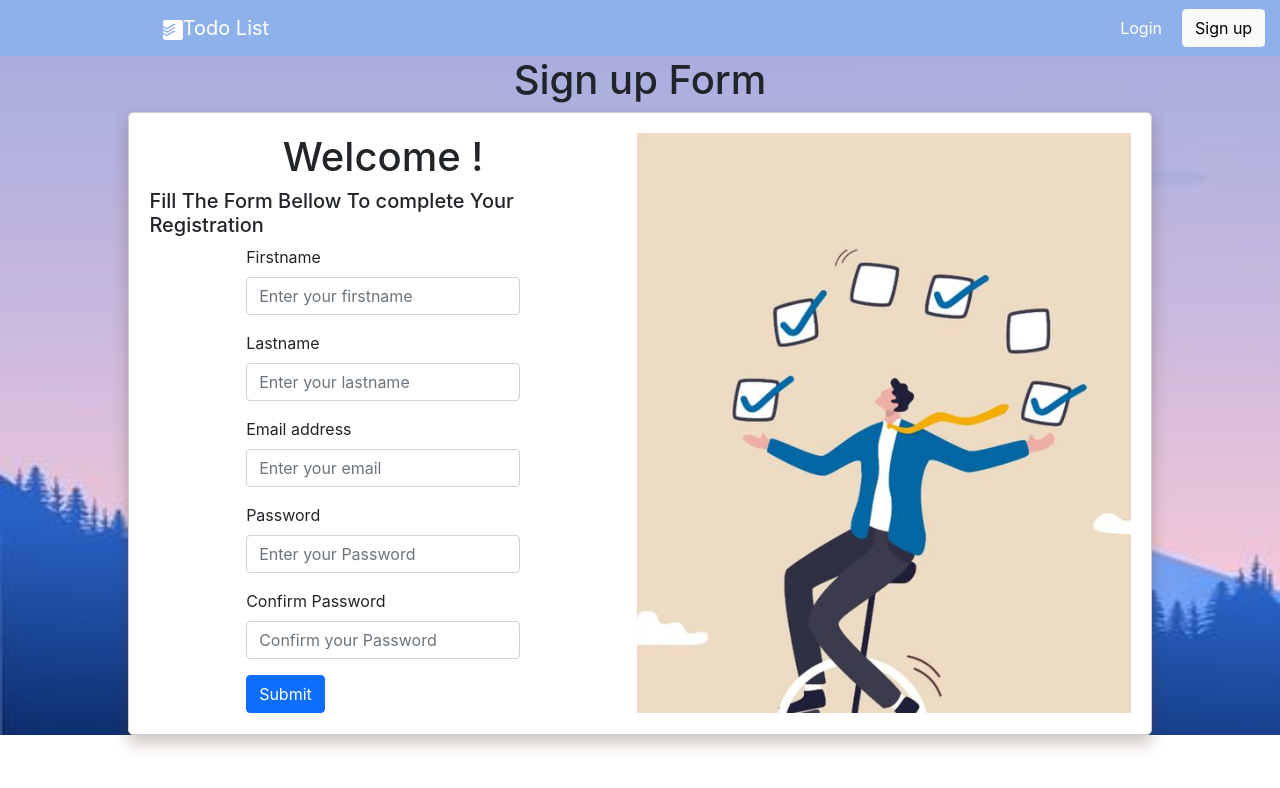
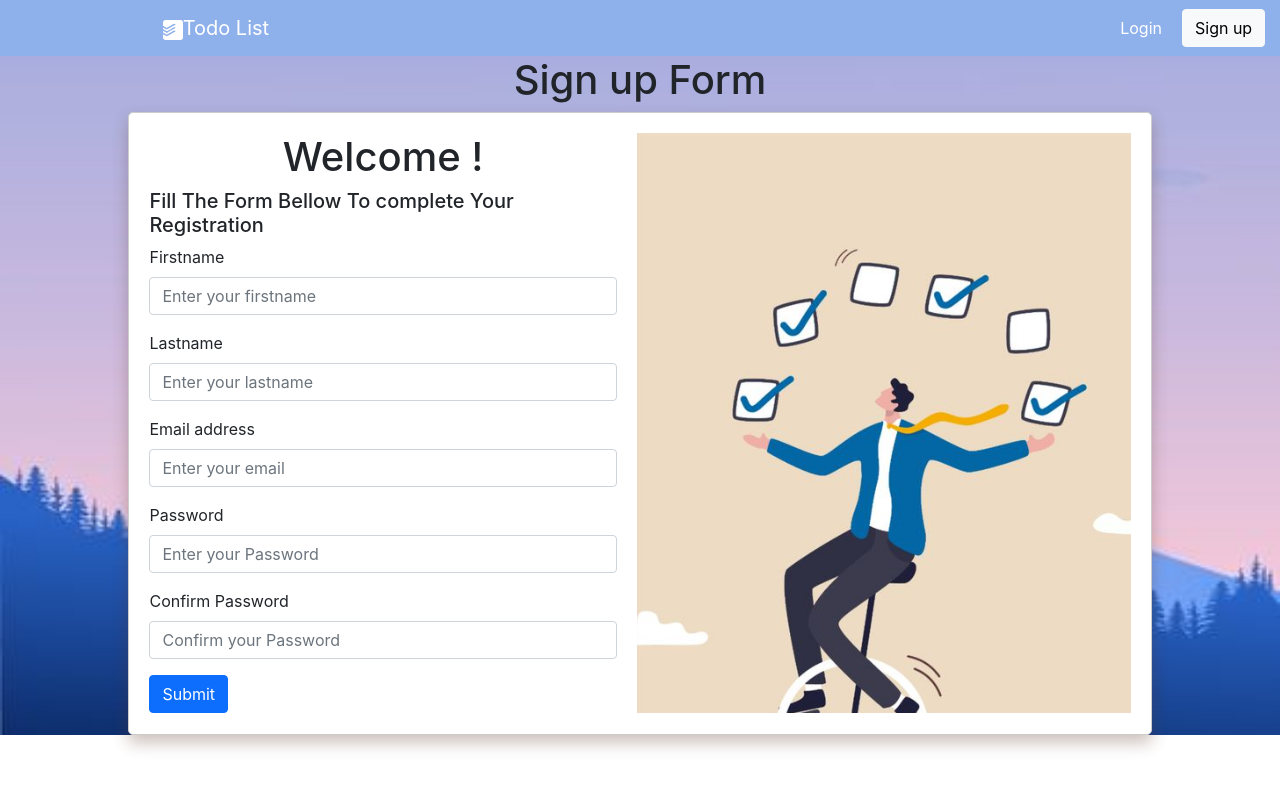
Before and after one commit to Aichabenfadhel/todo-frontend, a React (Create React App) app: page /Sign-up in a window 1280 px wide. Shown: the top 788 px of the page. Built offline with nearby package versions, Linux system fonts and the light colour scheme.

Commit message:
fix:fix `signUpForm` css class in `user/signup` css file

```diff
--- a/src/components/users/signUp/style.css
+++ b/src/components/users/signUp/style.css
@@ -38,6 +38,10 @@
     width: 100%;
 }
 
+.signUpForm{
+    width:100%
+}
+
 .imageContainer{
     width: 50%;
     margin:2% 2% 2% 0%;
@@ -71,8 +75,9 @@
     height: 30px;
     font-size: 10px;
     text-decoration: underline rgb(19, 18, 18);
-    margin-left: 1%;
-    margin-left: 50%;
+    /* margin-left: 1%;
+    margin-left: 50%; */
+    float: right;
 }
 .registerButton:hover{
     cursor: pointer;
```
